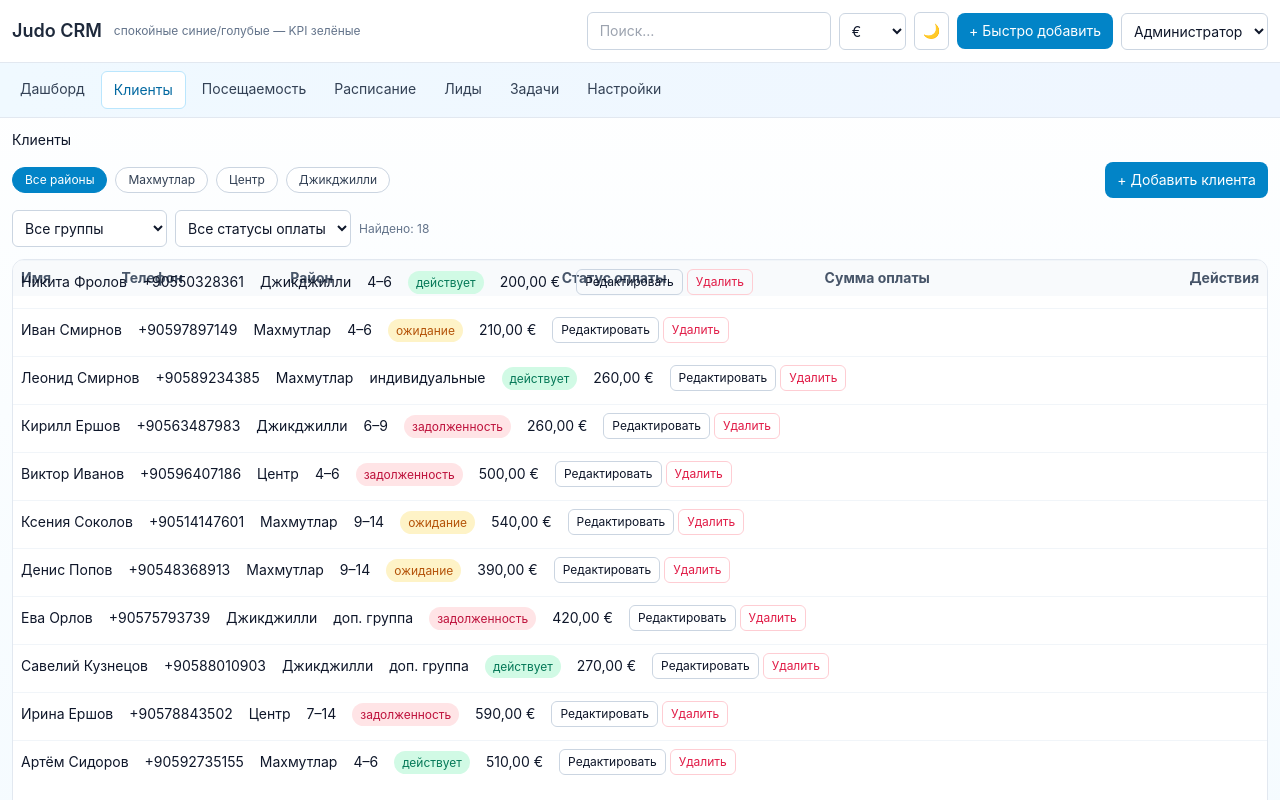
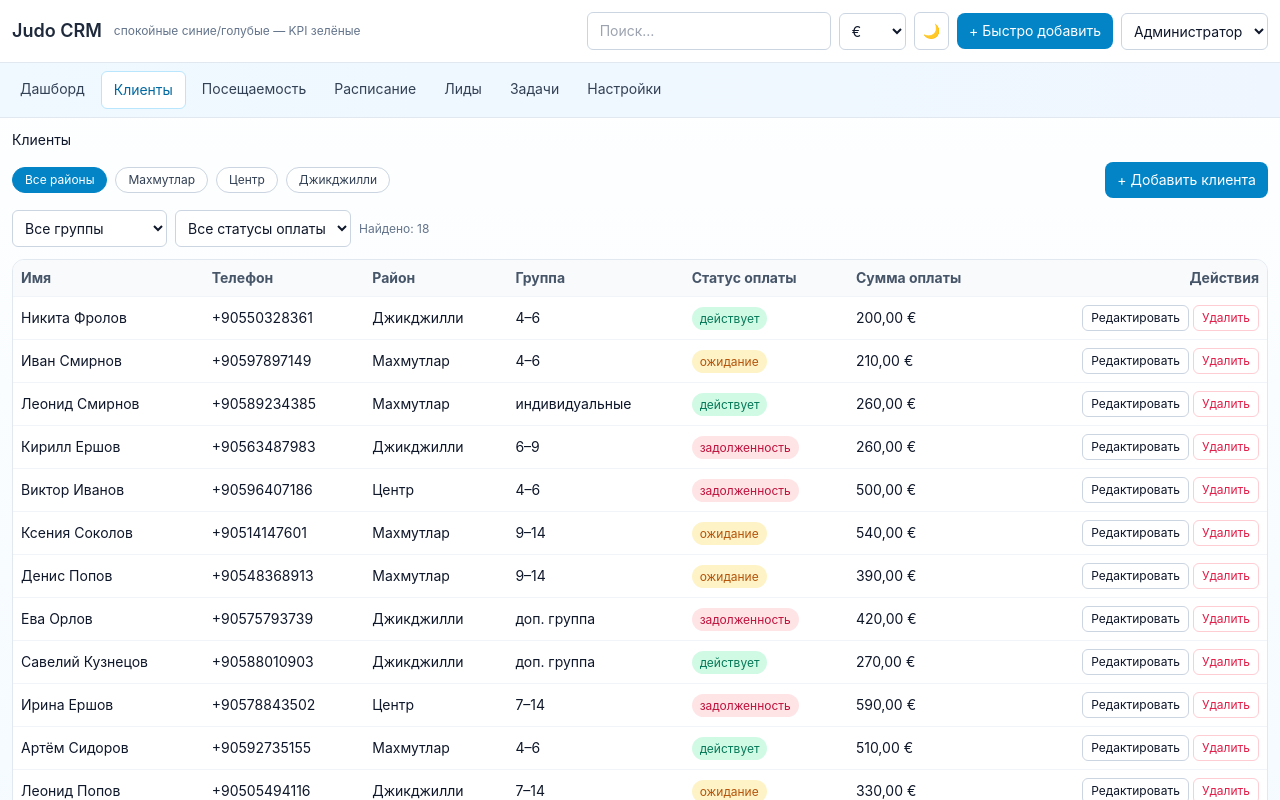
Before and after one commit to melikovgraf1-sys/judo-crm-2, a React (Create React App) app: page /clients in a window 1280 px wide. Shown: the top 800 px of the page. Built offline with nearby package versions, Linux system fonts and the light colour scheme.

Commit message:
Fix overlapping rows in tables

```diff
--- a/src/components/VirtualizedTable.jsx
+++ b/src/components/VirtualizedTable.jsx
@@ -1,10 +1,5 @@
 // @flow
-import React, { useMemo, forwardRef } from "react";
-import { FixedSizeList } from "react-window";
-
-const TBody = forwardRef<HTMLTableSectionElement, any>((props, ref) => (
-  <tbody ref={ref} {...props} />
-));
+import React from "react";
 
 export default function VirtualizedTable({
   header,
@@ -19,34 +14,18 @@ export default function VirtualizedTable({
   height?: number,
   renderRow: (item: any, style: any) => React.Node,
 }) {
-  const Outer = useMemo(
-    () =>
-      forwardRef<HTMLTableElement, any>(({ style, children, ...rest }, ref) => (
-        <table
-          {...rest}
-          ref={ref}
-          style={style}
-          className="w-full text-sm"
-        >
-          {header}
-          {children}
-        </table>
-      )),
-    [header]
-  );
-
+  // Render a simple scrollable table. Virtualization was causing rows to
+  // overlap which resulted in unreadable data. For the current dataset size a
+  // basic table is sufficient and keeps the markup correct, preventing rows
+  // from stacking on top of each other.
   return (
     <div className="w-full overflow-auto rounded-xl border border-slate-200 bg-white dark:border-slate-700 dark:bg-slate-800">
-      <FixedSizeList
-        height={height}
-        itemCount={items.length}
-        itemSize={rowHeight}
-        width="100%"
-        outerElementType={Outer}
-        innerElementType={TBody}
-      >
-        {({ index, style }) => renderRow(items[index], style)}
-      </FixedSizeList>
+      <table className="w-full text-sm" style={{ maxHeight: height }}>
+        {header}
+        <tbody>
+          {items.map(item => renderRow(item, {}))}
+        </tbody>
+      </table>
     </div>
   );
 }
```
